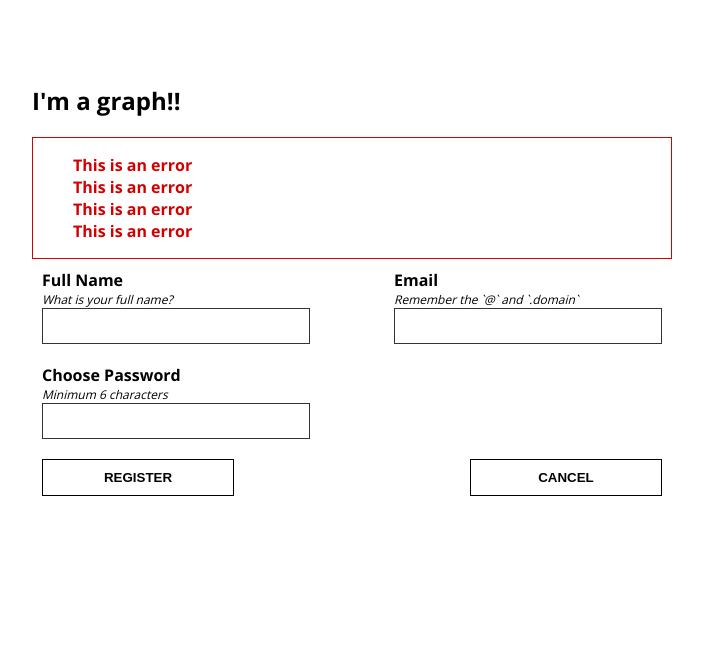
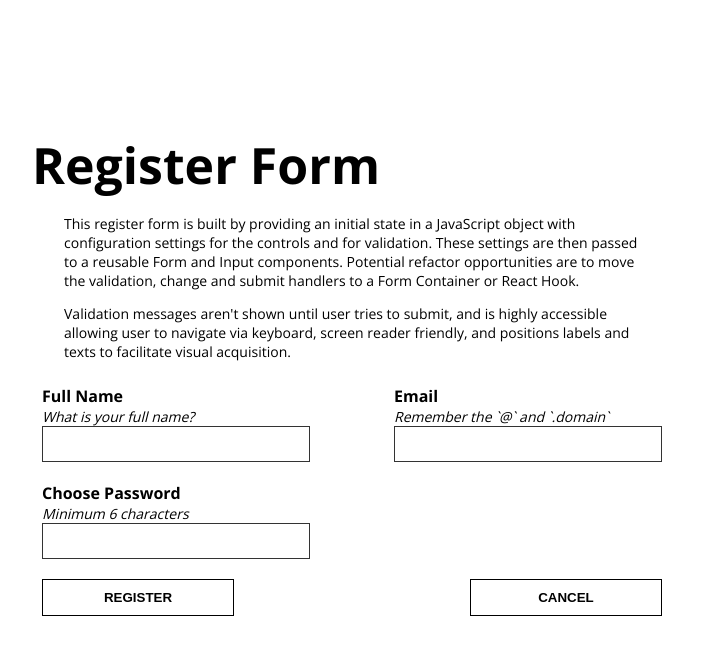
Before and after one commit to chiangs/react-d3-forms, a React (Create React App) app: page / in a window 1280 px wide. Shown: the top 654 px of the page, without its empty margins (288-991 px from the left). Built offline with nearby package versions, Linux system fonts and the light colour scheme.

Commit message:
show/hide error message box

```diff
--- a/src/components/Form/ErrorMessages/ErrorMessages.js
+++ b/src/components/Form/ErrorMessages/ErrorMessages.js
@@ -2,13 +2,16 @@ import React from 'react';
 import css from './ErrorMessages.module.css';
 
 const ErrorMessages = props => {
+	const errorMessages = props.errorMessages.map(message => (
+		<li className={css.Error} key={message.id}>
+			{message.msg}
+		</li>
+	));
+
 	return (
-		<ul className={css.ErrorMessages}>
-			<li className={css.Error}>This is an error</li>
-			<li className={css.Error}>This is an error</li>
-			<li className={css.Error}>This is an error</li>
-			<li className={css.Error}>This is an error</li>
-		</ul>
+		<article>
+			<ul className={css.ErrorMessages}>{errorMessages}</ul>
+		</article>
 	);
 };
 
--- a/src/components/Form/Form.js
+++ b/src/components/Form/Form.js
@@ -8,12 +8,30 @@ const Form = props => {
 	const buttonConfirmLabel = 'REGISTER';
 	const buttonCancelLabel = 'CANCEL';
 	const formElements = [...props.formElements];
+	const errorMessages = [];
+	for (const [index, value] of formElements.entries()) {
+		if (!value.config.validation.valid) {
+			errorMessages.push({
+				id: index,
+				msg: `There's error with ${value.config.label}`
+			});
+		}
+	}
+	const errorMessagesArticle =
+		props.showErrors && errorMessages.length > 0 ? (
+			<section className={css.Form__ErrorSection}>
+				{
+					<ErrorMessages
+						showErrors={props.showErrors}
+						errorMessages={errorMessages}
+					/>
+				}
+			</section>
+		) : null;
 
 	return (
 		<form className={css.Form} onSubmit={props.formSubmitHandler}>
-			<section className={css.Form__ErrorSection}>
-				<ErrorMessages showErrors={props.showErrors} />
-			</section>
+			{errorMessagesArticle}
 			<section className={css.Form__FormControls}>
 				{formElements.map(element => (
 					<Input
--- a/src/components/Form/Form.module.css
+++ b/src/components/Form/Form.module.css
@@ -29,7 +29,7 @@
 	}
 }
 
-@media (min-width: 800px) {
+@media (min-width: 1124px) {
 	.Form__FormControls {
 		flex-direction: row;
 		flex-wrap: wrap;
--- a/src/components/Form/Input/Input.module.css
+++ b/src/components/Form/Input/Input.module.css
@@ -54,7 +54,7 @@
 	border: var(--border-error);
 }
 
-@media (min-width: 800px) {
+@media (min-width: 1124px) {
 	.Input {
 		max-width: 45%;
 	}
--- /dev/null
+++ b/src/components/InfoBox/InfoBox.js
@@ -0,0 +1,19 @@
+import React from 'react';
+import css from './InfoBox.module.css';
+
+const InfoBox = props => {
+	const information = [];
+	for (const [index, value] of props.content.information.entries()) {
+		information.push(<p key={index}>{value}</p>);
+	}
+	return (
+		<article className={css.InfoBox}>
+			<h1 className={css.InfoBox__Title}>{props.content.title}</h1>
+			<section className={css.InfoBox__Information}>
+				{information}
+			</section>
+		</article>
+	);
+};
+
+export default InfoBox;
--- /dev/null
+++ b/src/components/InfoBox/InfoBox.module.css
@@ -0,0 +1,15 @@
+.InfoBox__Title {
+	font-size: var(--font-max);
+	margin-bottom: var(--triple);
+}
+
+.InfoBox__Information {
+	font-size: var(--font-min);
+	padding: 0 5%;
+}
+
+@media (max-width: 420px) {
+	.InfoBox__Title {
+		font-size: var(--font-label);
+	}
+}
--- a/src/containers/Register/Register.js
+++ b/src/containers/Register/Register.js
@@ -1,12 +1,19 @@
 import React, { Component } from 'react';
 import css from './Register.module.css';
-import DataVisualization from '../../components/DataVisualization/DataVisualization';
+import { RegisterForm } from './_Register-form-settings';
 import Form from '../../components/Form/Form';
-import { RegisterForm } from './_Register-form-setttings';
+import InfoBox from '../../components/InfoBox/InfoBox';
 
 export default class Register extends Component {
 	state = {
 		form: RegisterForm,
+		content: {
+			title: 'Register Form',
+			information: [
+				'This register form is built by providing an initial state in a JavaScript object with configuration settings for the controls and for validation. These settings are then passed to a reusable Form and Input components. Potential refactor opportunities are to move the validation, change and submit handlers to a Form Container or React Hook.',
+				"Validation messages aren't shown until user tries to submit, and is highly accessible allowing user to navigate via keyboard, screen reader friendly, and positions labels and texts to facilitate visual acquisition."
+			]
+		},
 		showErrors: false
 	};
 
@@ -78,7 +85,7 @@ export default class Register extends Component {
 		return (
 			<article className={css.Register}>
 				<section className={css.DataVisualization}>
-					<DataVisualization />
+					<InfoBox content={this.state.content} />
 				</section>
 				<section className={css.FormSection}>
 					<Form
--- a/src/index.css
+++ b/src/index.css
@@ -14,10 +14,10 @@
 	--single: calc(var(--unit) * 1px);
 	--double: calc(var(--unit) * 2px);
 	--triple: calc(var(--unit) * 3px);
-	--font-min: 12px;
+	--font-min: 14px;
 	--font-reg: 16px;
-	--font-label: 18px;
-	--font-max: 22px;
+	--font-label: 26px;
+	--font-max: 50px;
 	--view-padding: 5% 25%;
 	--view-padding-mobile: 1% 5%;
 }
```
Also changed, not shown: src/containers/Register/_Register-form-settings.js (renamed from src/containers/Register/_Register-form-setttings.js).
